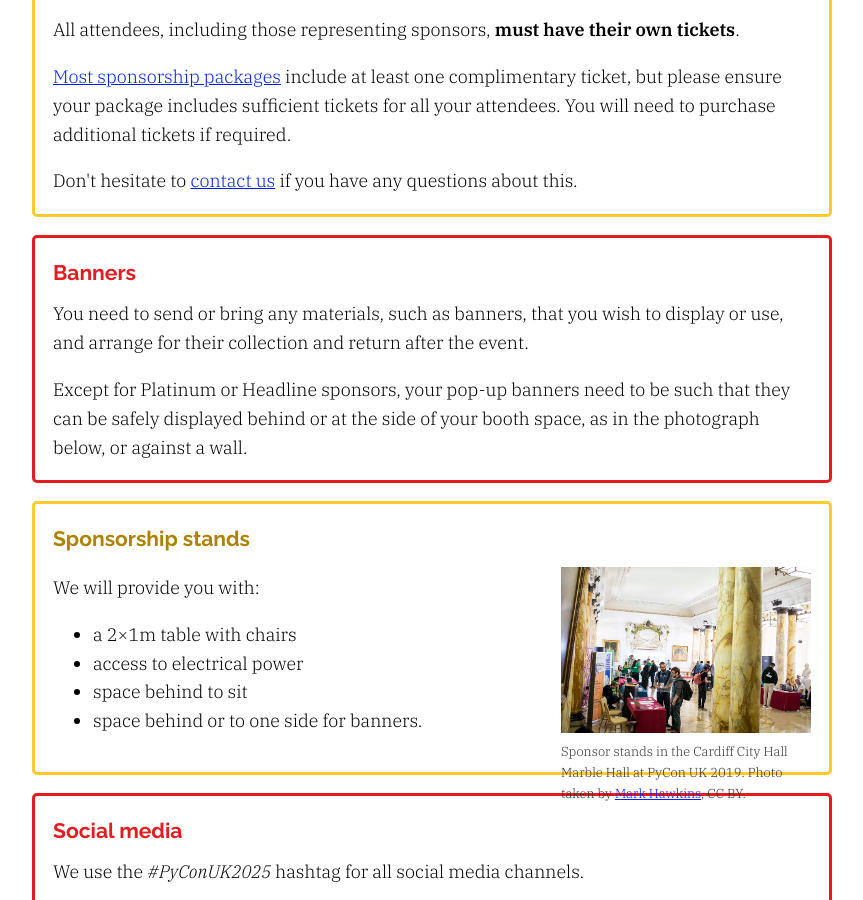
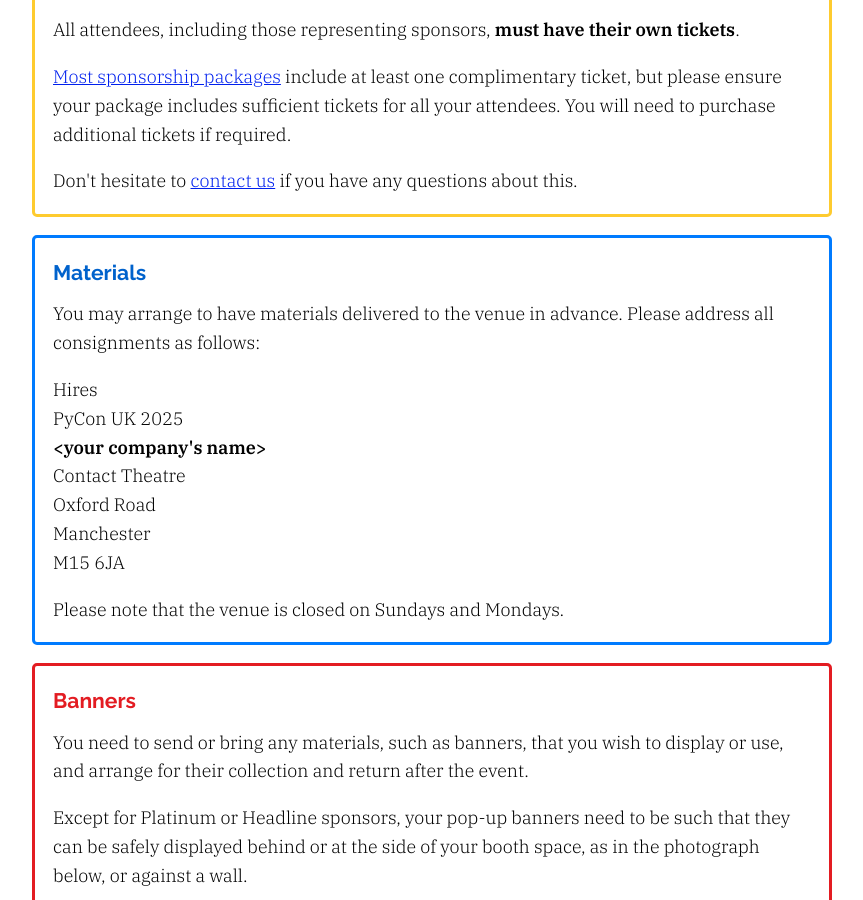
Before and after one commit to gma/2025.pyconuk.org, a Jekyll site: the page built from src/information-for-sponsors.md, in a window 1280 px wide and 900 px high, scrolled down 697 px. Shown: the whole window, without its empty margins (208-1071 px from the left). Built offline with Jekyll 4.4.1, drawn with Linux system fonts in a browser that asks for light colours.

Commit message:
Note where sponsors can send materials

```diff
--- a/src/information-for-sponsors.md
+++ b/src/information-for-sponsors.md
@@ -27,6 +27,28 @@ title: Information for sponsors
 
   <p>
     Don't hesitate to <a href="/contact/">contact us</a> if you have any questions about this.
+  </p>
+</div>
+
+<div class="box box_blue">
+  <h3>Materials</h3>
+
+  <p>
+    You may arrange to have materials delivered to the venue in advance. Please address all consignments as follows:
+  </p>
+
+  <p>
+    Hires<br />
+    PyCon UK {{ site.con_year }}<br />
+    <strong>&lt;your company's name&gt;</strong><br />
+    Contact Theatre<br />
+    Oxford Road<br />
+    Manchester<br />
+    M15 6JA
+  </p>
+
+  <p>
+    Please note that the venue is closed on Sundays and Mondays.
   </p>
 </div>
 
```
